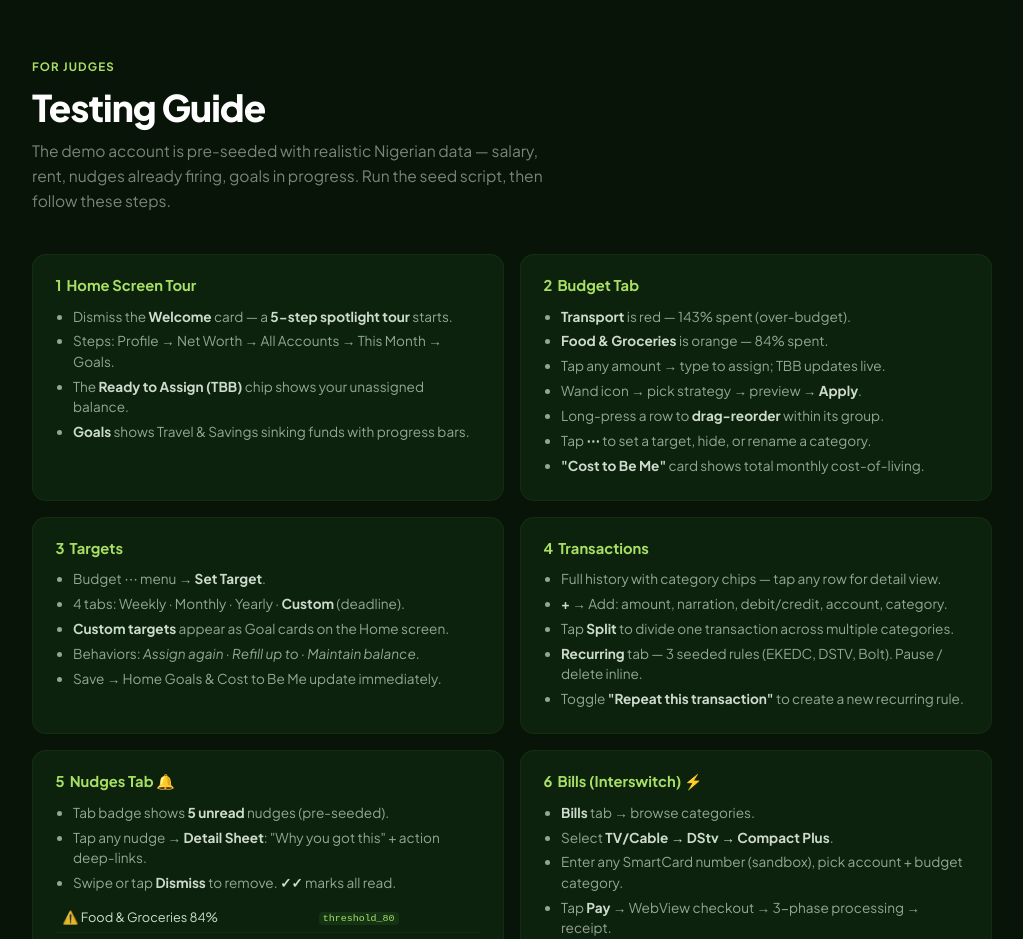
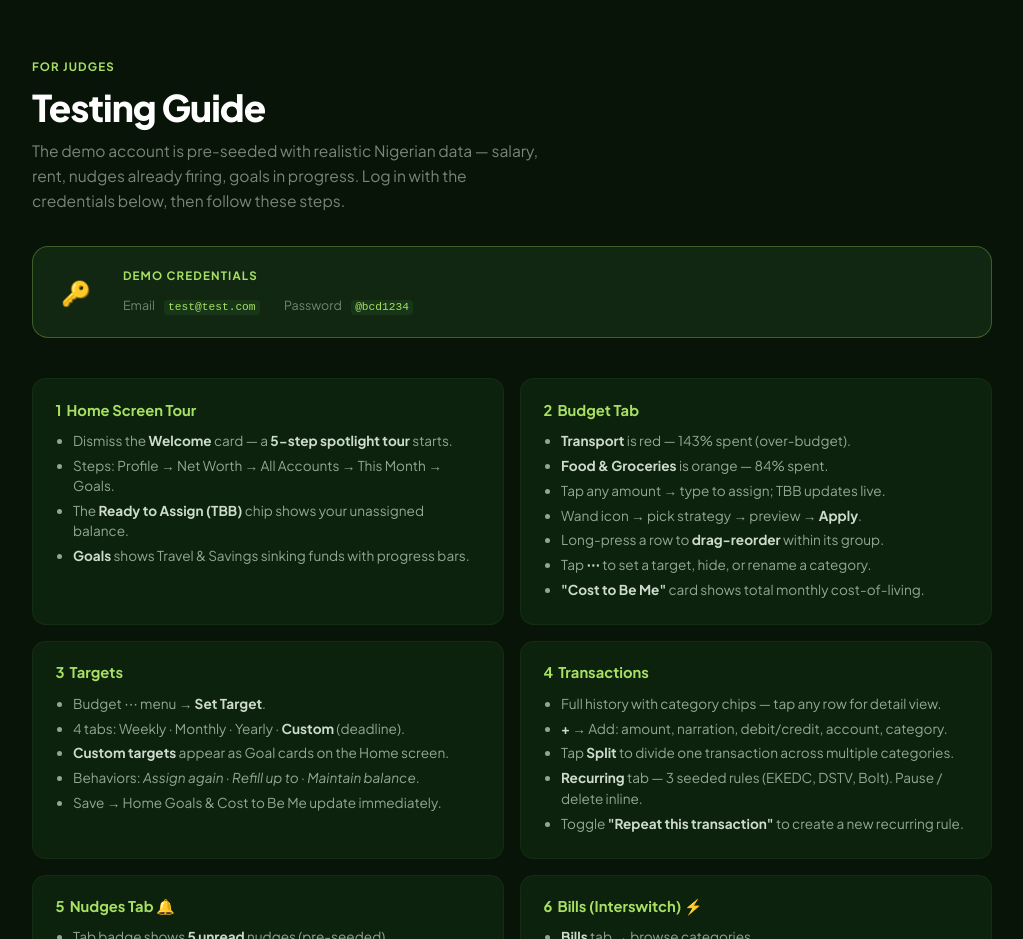
Before and after one commit to kaosi-anikwe/monimata, a website: page docs/index.html in a window 1280 px wide. Shown: the part 3340-4279 px from the top of the page, without its empty margins (128-1151 px from the left). Drawn offline with Linux system fonts and the light colour scheme.

Commit message:
feat: update demo credentials in Testing Guide section and improve link attributes

```diff
--- a/docs/index.html
+++ b/docs/index.html
@@ -571,7 +571,9 @@
         <div class="cta-group">
           <!-- Replace href with your Appetize.io URL when ready -->
           <a
-            href="#appetize-placeholder"
+            href="https://appetize.io/app/b_763szaqxferpdpiyb5cvboyeyq"
+            target="_blank"
+            rel="noopener noreferrer"
             class="btn btn-primary"
             id="try-btn-1"
           >
@@ -611,7 +613,7 @@
             href="https://github.com/kaosi-anikwe/monimata"
             class="btn btn-outline"
             target="_blank"
-            rel="noopener"
+            rel="noopener noreferrer"
             >View Source ↗</a
           >
           <a href="#testing" class="btn btn-outline">Testing Guide ↓</a>
@@ -838,9 +840,64 @@
         <h2 class="section-title">Testing Guide</h2>
         <p class="section-subtitle">
           The demo account is pre-seeded with realistic Nigerian data — salary,
-          rent, nudges already firing, goals in progress. Run the seed script,
-          then follow these steps.
+          rent, nudges already firing, goals in progress. Log in with the
+          credentials below, then follow these steps.
         </p>
+
+        <!-- Test credentials -->
+        <div
+          style="
+            display: flex;
+            align-items: center;
+            gap: 2rem;
+            flex-wrap: wrap;
+            background: rgba(26, 58, 26, 0.5);
+            border: 1px solid rgba(168, 224, 99, 0.3);
+            border-radius: 16px;
+            padding: 1.25rem 1.75rem;
+            margin-top: 2rem;
+          "
+        >
+          <div style="font-size: 1.5rem; flex-shrink: 0">🔑</div>
+          <div style="flex: 1; min-width: 0">
+            <p
+              style="
+                font-size: 0.72rem;
+                font-weight: 700;
+                letter-spacing: 0.1em;
+                text-transform: uppercase;
+                color: var(--lime);
+                margin-bottom: 0.5rem;
+              "
+            >
+              Demo Credentials
+            </p>
+            <div style="display: flex; flex-wrap: wrap; gap: 1.5rem">
+              <span style="font-size: 0.9rem; color: rgba(232, 245, 232, 0.85)">
+                <span
+                  style="
+                    color: rgba(232, 245, 232, 0.45);
+                    font-size: 0.78rem;
+                    margin-right: 0.4rem;
+                  "
+                  >Email</span
+                >
+                <code>test@test.com</code>
+              </span>
+              <span style="font-size: 0.9rem; color: rgba(232, 245, 232, 0.85)">
+                <span
+                  style="
+                    color: rgba(232, 245, 232, 0.45);
+                    font-size: 0.78rem;
+                    margin-right: 0.4rem;
+                  "
+                  >Password</span
+                >
+                <code>@bcd1234</code>
+              </span>
+            </div>
+          </div>
+        </div>
 
         <div class="testing-body">
           <div class="test-step">
```
Also changed, not shown: docs/images/budget.jpg, docs/images/home.jpg, docs/images/nudges.jpg.
